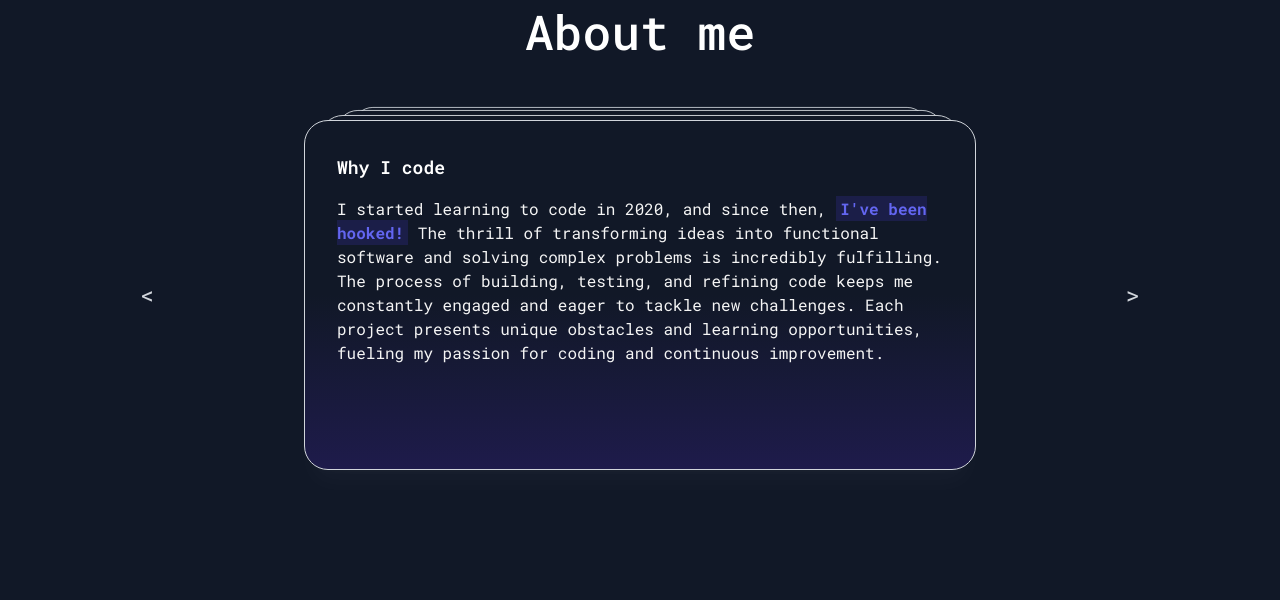
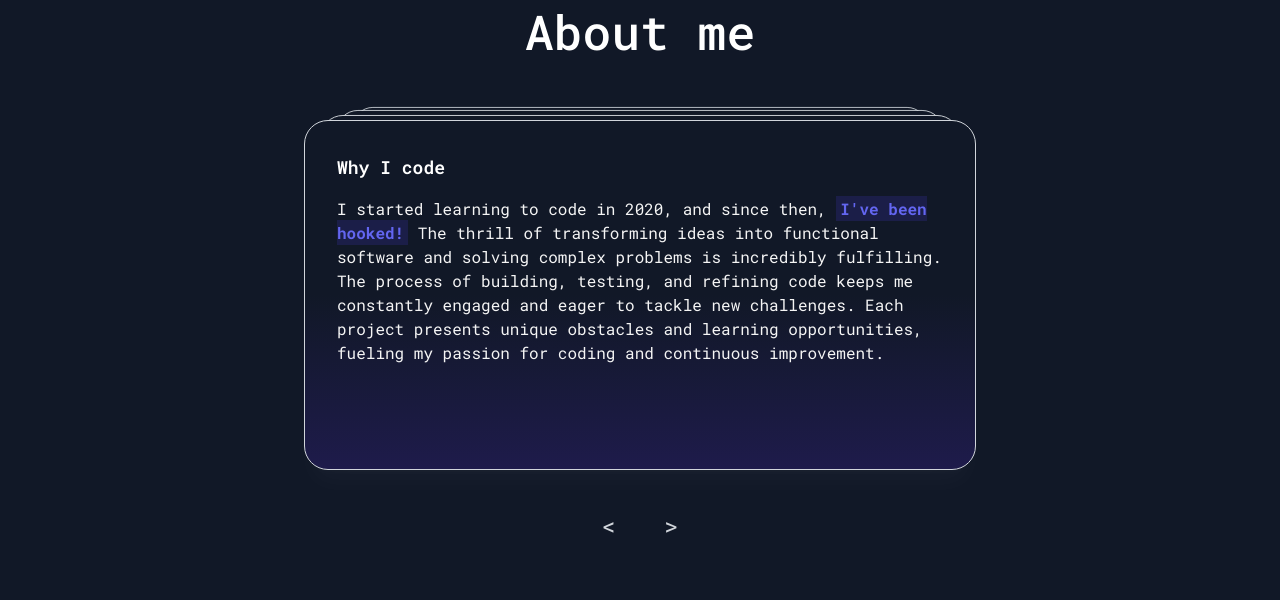
Before and after one commit to tmatteozzi/portfolio, a Next.js app: page / in a window 1280 px wide. Shown: the part 920-1520 px from the top of the page. Built offline with nearby package versions, Linux system fonts and the light colour scheme.

Commit message:
CardStack

```diff
--- a/app/components/CardStack.tsx
+++ b/app/components/CardStack.tsx
@@ -38,7 +38,7 @@ export const CardStack = ({
   };
 
   return (
-    <div className="flex flex-col items-center">
+    <div className="flex flex-col items-center gap-4 lg:gap-8">
       <div className="relative flex justify-center items-center w-full h-[300px] sm:h-[350px] mb-4 sm:mb-0">
         <div className="relative w-full h-full md:max-w-2xl">
           {cards.map((card, index) => (
@@ -65,22 +65,8 @@ export const CardStack = ({
             </motion.div>
           ))}
         </div>
-        <button
-          onClick={handlePrev}
-          className="hidden md:block absolute left-0 sm:left-[-60px] top-1/2 transform -translate-y-1/2 z-10 p-2 text-gray-300 hover:text-white text-xl sm:text-2xl"
-          aria-label="Previous card"
-        >
-          {'<'}
-        </button>
-        <button
-          onClick={handleNext}
-          className="hidden md:block absolute right-0 sm:right-[-60px] top-1/2 transform -translate-y-1/2 z-10 p-2 text-gray-300 hover:text-white text-xl sm:text-2xl"
-          aria-label="Next card"
-        >
-          {'>'}
-        </button>
       </div>
-      <div className="flex justify-center space-x-4 md:hidden">
+      <div className="flex justify-center space-x-4 lg:space-x-8">
         <button
           onClick={handlePrev}
           className="p-2 text-gray-300 hover:text-white text-2xl"
```
